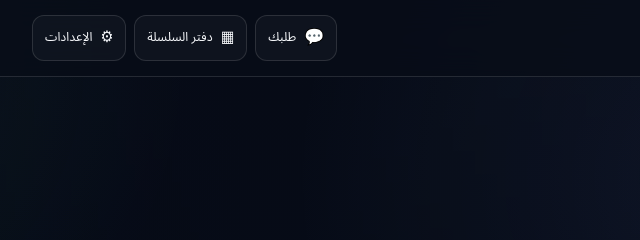
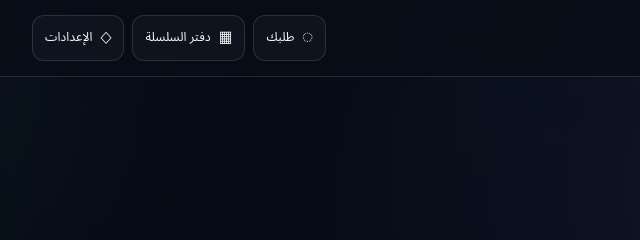
Before and after one commit to moeltaher/Behind-the-Answer, a plain HTML site: page index.html in a window 1280 px wide. Shown: the full height of the page, 348-988 px from the left. Drawn offline with Linux system fonts and the light colour scheme.

Commit message:
توحيد رموز الشريط العلوي

```diff
--- a/index.html
+++ b/index.html
@@ -29,9 +29,9 @@
       <div class="brand-wrap"><div class="brand" aria-label="خلف الإجابة — رحلة داخل سلسلة الذكاء الاصطناعي"><span class="brand-mark" aria-hidden="true">◌</span><span><strong>خلف الإجابة</strong><small>رحلة داخل سلسلة الذكاء الاصطناعي</small></span></div></div>
       <div id="journeyProgress" class="journey-progress" aria-label="تقدم الرحلة" hidden><div class="progress-copy"><span id="chapterLabel">المرحلة 1 من 9</span><span id="chapterTitle">المواد</span></div><div class="progress-track" aria-hidden="true"><i id="progressFill"></i></div><div id="miniJourney" class="mini-journey" aria-label="خريطة الرحلة"></div></div>
       <nav class="top-actions" aria-label="أدوات اللعبة">
-        <button id="promptBtn" class="icon-btn" type="button" aria-haspopup="dialog" title="عرض الطلب" hidden><span aria-hidden="true">💬</span><span class="btn-text">طلبك</span></button>
+        <button id="promptBtn" class="icon-btn" type="button" aria-haspopup="dialog" title="عرض الطلب" hidden><span aria-hidden="true">◌</span><span class="btn-text">طلبك</span></button>
         <button id="ledgerBtn" class="icon-btn" type="button" aria-haspopup="dialog" title="دفتر السلسلة" hidden><span aria-hidden="true">▦</span><span class="btn-text">دفتر السلسلة</span></button>
-        <button id="settingsBtn" class="icon-btn" type="button" aria-haspopup="dialog" title="إعدادات الوصول"><span aria-hidden="true">⚙</span><span class="btn-text">الإعدادات</span></button>
+        <button id="settingsBtn" class="icon-btn" type="button" aria-haspopup="dialog" title="إعدادات الوصول"><span aria-hidden="true">◇</span><span class="btn-text">الإعدادات</span></button>
       </nav>
     </header>
     <main id="game-main" class="game-main" tabindex="-1"><div id="stageBackdrop" class="stage-backdrop" aria-hidden="true"></div><section id="scene" class="scene" aria-live="polite" aria-atomic="false"></section></main>
```
